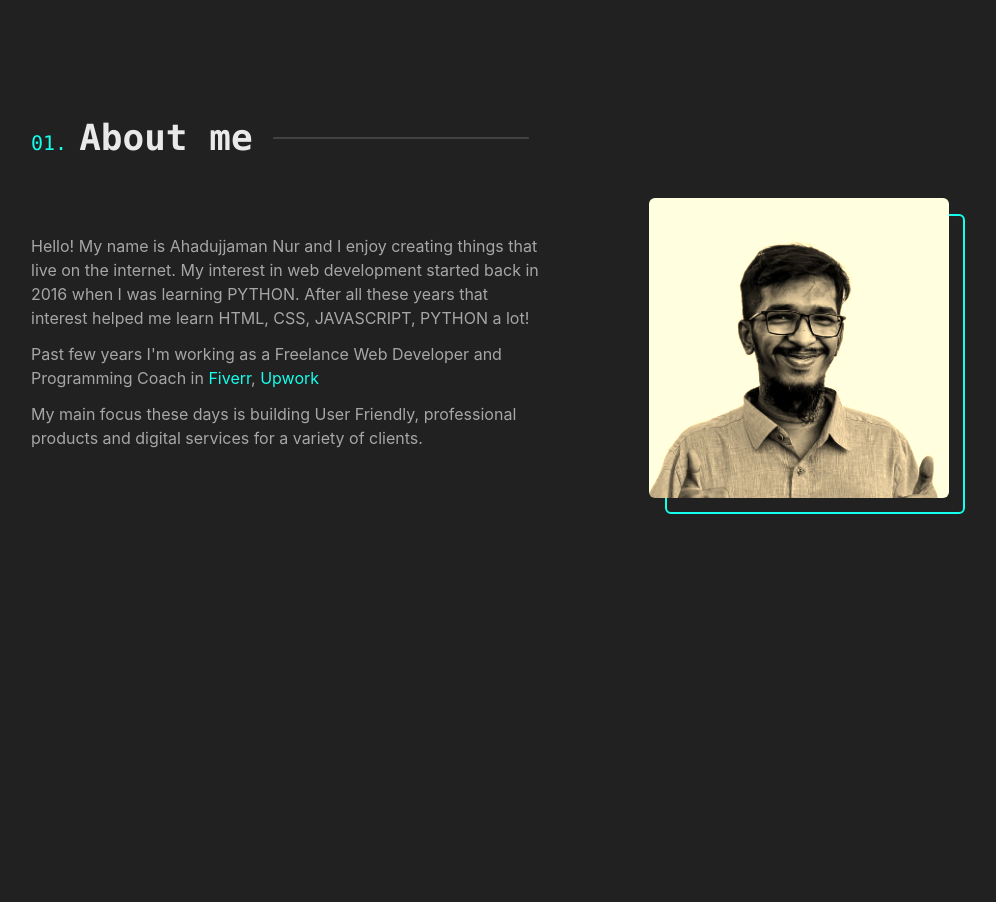
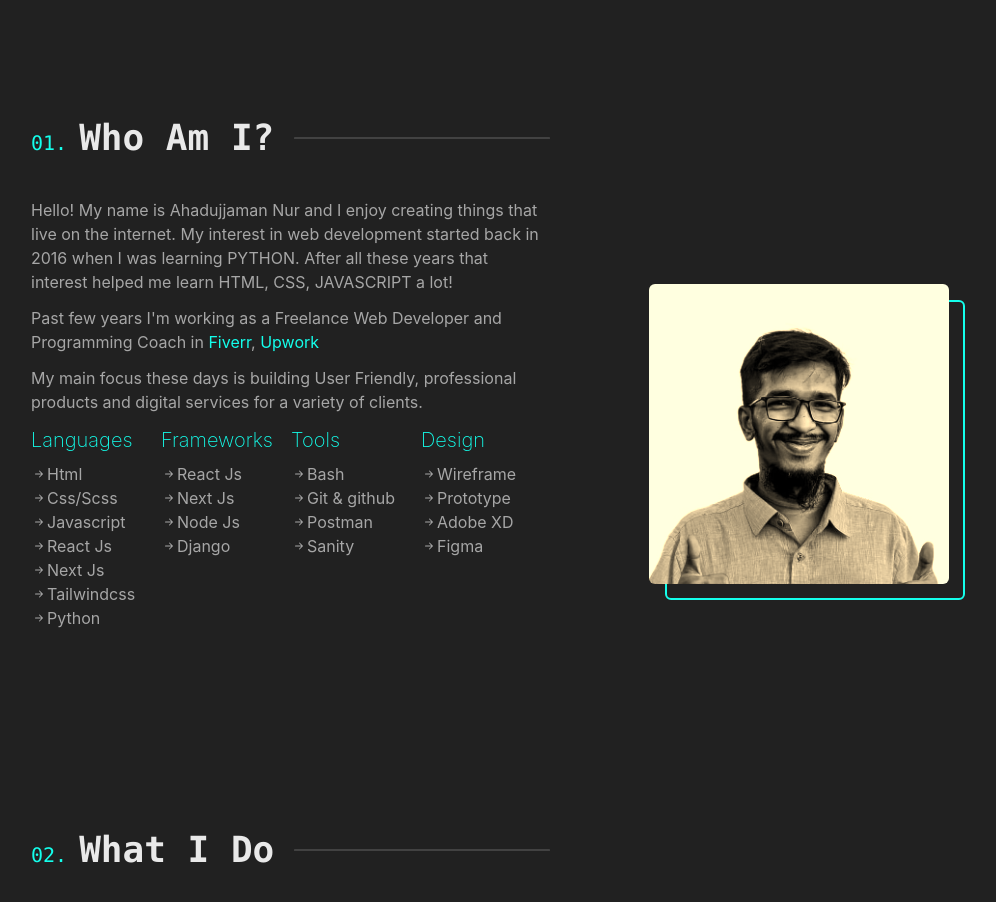
Before and after one commit to ahadnur/portfolio.ahadujjaman, a Next.js app: page / in a window 1280 px wide. Shown: the part 762-1664 px from the top of the page, without its empty margins (97-1093 px from the left). Before the commit the page ends 1340 px from the top, so only its background shows below. Built offline with nearby package versions, Linux system fonts and the light colour scheme.

Commit message:
about update complete

```diff
--- a/components/About.js
+++ b/components/About.js
@@ -2,24 +2,65 @@ import React from 'react'
 import Link from 'next/link'
 import Image from 'next/image'
 
+import { BsArrowRightShort } from 'react-icons/bs'
+
 const About = () => {
   return (
     <div id="about" className="py-20">
-        <h2 className="font-mono text-main relative after:absolute after:top-1/2 after:-translate-y-1/2 after:ml-5 after:h-[1px] after:w-1/3 md:after:w-2/4 lg:after:w-2/5 xl:after:w-1/4 2xl:after:w-1/4 after:bg-white/30 after:rounded-full text-xl">01. <span className="text-white/90 text-4xl font-bold">About me</span></h2>
+        <h2 className="font-mono text-main relative after:absolute after:top-1/2 after:-translate-y-1/2 after:ml-5 after:h-[1px] after:w-1/3 md:after:w-2/4 lg:after:w-2/5 xl:after:w-1/4 2xl:after:w-1/4 after:bg-white/30 after:rounded-full text-xl">01. <span className="text-white/90 text-4xl font-bold">Who Am I?</span></h2>
         <div className="mt-10 grid grid-cols-1 md:grid-cols-2 content-start place-items-center">
 
             <div className="mb-10 md:mb-0">
-                <p className="text-white/60 mb-3">Hello! My name is Ahadujjaman Nur and I enjoy creating things that live on the internet. My interest in web development started back in 2016 when I was learning PYTHON. After all these years that interest helped me learn HTML, CSS, JAVASCRIPT, PYTHON a lot!</p>
+                <p className="text-white/60 mb-3">Hello! My name is Ahadujjaman Nur and I enjoy creating things that live on the internet. My interest in web development started back in 2016 when I was learning PYTHON. After all these years that interest helped me learn HTML, CSS, JAVASCRIPT a lot!</p>
                 <p className="text-white/60 mb-3">Past few years I&apos;m working as a Freelance Web Developer and Programming Coach in <span className="text-main"><Link href="https://www.fiverr.com/ahadnur44?public_mode=true">Fiverr</Link></span>, <span className="text-main"><Link href="https://www.upwork.com/freelancers/~01ba501685672fd7a0?viewMode=1">Upwork</Link></span></p>
                 <p className="text-white/60 mb-3">My main focus these days is building User Friendly, professional products and digital services for a variety of clients.</p>
+                <div className="mb-10 grid grid-cols-1 sm:grid-cols-2 lg:grid-cols-3 xl:grid-cols-4 gap-2">
+                    <div className="flex flex-col justify-start items-start">
+                        <h3 className="text-xl font-extralight text-main mb-2">Languages</h3>
+                        <ul>
+                            <li className="flex items-center text-white/60"><BsArrowRightShort /><span>Html</span></li>
+                            <li className="flex items-center text-white/60"><BsArrowRightShort /><span>Css/Scss</span></li>
+                            <li className="flex items-center text-white/60"><BsArrowRightShort /><span>Javascript</span></li>
+                            <li className="flex items-center text-white/60"><BsArrowRightShort /><span>React Js</span></li>
+                            <li className="flex items-center text-white/60"><BsArrowRightShort /><span>Next Js</span></li>
+                            <li className="flex items-center text-white/60"><BsArrowRightShort /><span>Tailwindcss</span></li>
+                            <li className="flex items-center text-white/60"><BsArrowRightShort /><span>Python</span></li>
+                        </ul>
+                    </div>
+                    <div className="flex flex-col justify-start items-start">
+                        <h3 className="text-xl font-extralight text-main mb-2">Frameworks</h3>
+                        <ul>
+                            <li className="flex items-center text-white/60"><BsArrowRightShort /><span>React Js</span></li>
+                            <li className="flex items-center text-white/60"><BsArrowRightShort /><span>Next Js</span></li>
+                            <li className="flex items-center text-white/60"><BsArrowRightShort /><span>Node Js</span></li>
+                            <li className="flex items-center text-white/60"><BsArrowRightShort /><span>Django</span></li>
+                        </ul>
+                    </div>
+                    <div className="flex flex-col justify-start items-start">
+                        <h3 className="text-xl font-extralight text-main mb-2">Tools</h3>
+                        <ul>
+                            <li className="flex items-center text-white/60"><BsArrowRightShort /><span>Bash</span></li>
+                            <li className="flex items-center text-white/60"><BsArrowRightShort /><span>Git & github</span></li>
+                            <li className="flex items-center text-white/60"><BsArrowRightShort /><span>Postman</span></li>
+                            <li className="flex items-center text-white/60"><BsArrowRightShort /><span>Sanity</span></li>
+                        </ul>
+                    </div>
+                    <div className="flex flex-col justify-start items-start">
+                        <h3 className="text-xl font-extralight text-main mb-2">Design</h3>
+                        <ul>
+                            <li className="flex items-center text-white/60"><BsArrowRightShort /><span>Wireframe</span></li>
+                            <li className="flex items-center text-white/60"><BsArrowRightShort /><span>Prototype</span></li>
+                            <li className="flex items-center text-white/60"><BsArrowRightShort /><span>Adobe XD</span></li>
+                            <li className="flex items-center text-white/60"><BsArrowRightShort /><span>Figma</span></li>
+                        </ul>
+                    </div>
+                </div>
             </div>
+
+
             <div className="relative h-[300px] w-[300px]">
                 <Image src="/img/ahadnur44.jpg" alt="Ahadujjaman Nur" width={300} height={300} className="rounded-md sepia hover:sepia-0  transition-all duration-3000 z-10" />
                 <div className="border-2 border-main h-full w-full absolute top-4 left-4 rounded-md"></div>
-            </div>
-
-            <div>
-
             </div>
 
         </div>
--- a/components/Service.js
+++ b/components/Service.js
@@ -2,7 +2,9 @@ import React from 'react'
 
 const Service = () => {
   return (
-    <div>Service</div>
+    <div id="services" className="py-20">
+        <h2 className="font-mono text-main relative after:absolute after:top-1/2 after:-translate-y-1/2 after:ml-5 after:h-[1px] after:w-1/3 md:after:w-2/4 lg:after:w-2/5 xl:after:w-1/4 2xl:after:w-1/4 after:bg-white/30 after:rounded-full text-xl">02. <span className="text-white/90 text-4xl font-bold">What I Do</span></h2>
+    </div>
   )
 }
 
--- a/pages/index.js
+++ b/pages/index.js
@@ -26,7 +26,7 @@ export default function Home() {
 
         <Nav />
         <div className="relative">
-            {/* Left bar on desktop*/}
+            {/* Right bar on desktop*/}
             <div className="hidden lg:block md:fixed bottom-10 right-10">
                <div className="socialIcons">
                 <ul className="flex justify-center items-center flex-col space-y-5">
@@ -65,18 +65,13 @@ export default function Home() {
                 </ul>
             </div>
             </div>
-            {/* End of left bar */}
-
-            {/* Right Bar on desktop */}
-            <div>
-
-            </div>
             {/* End of right bar */}
 
             {/* Container */}
             <div className="container">
                 <Hero />
                 <About />
+                <Service />
             </div>
             {/* End of container */}
 
```
